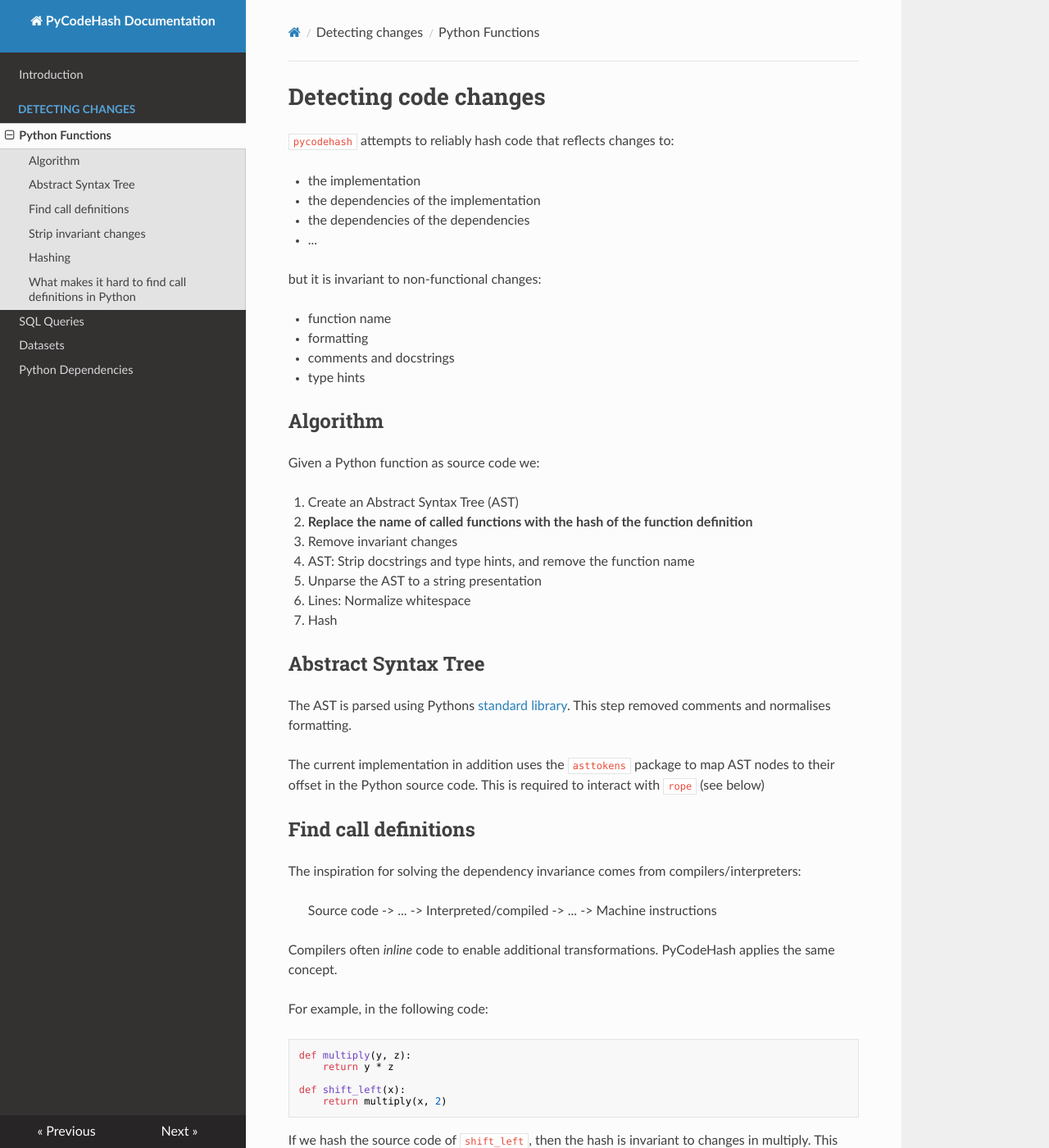
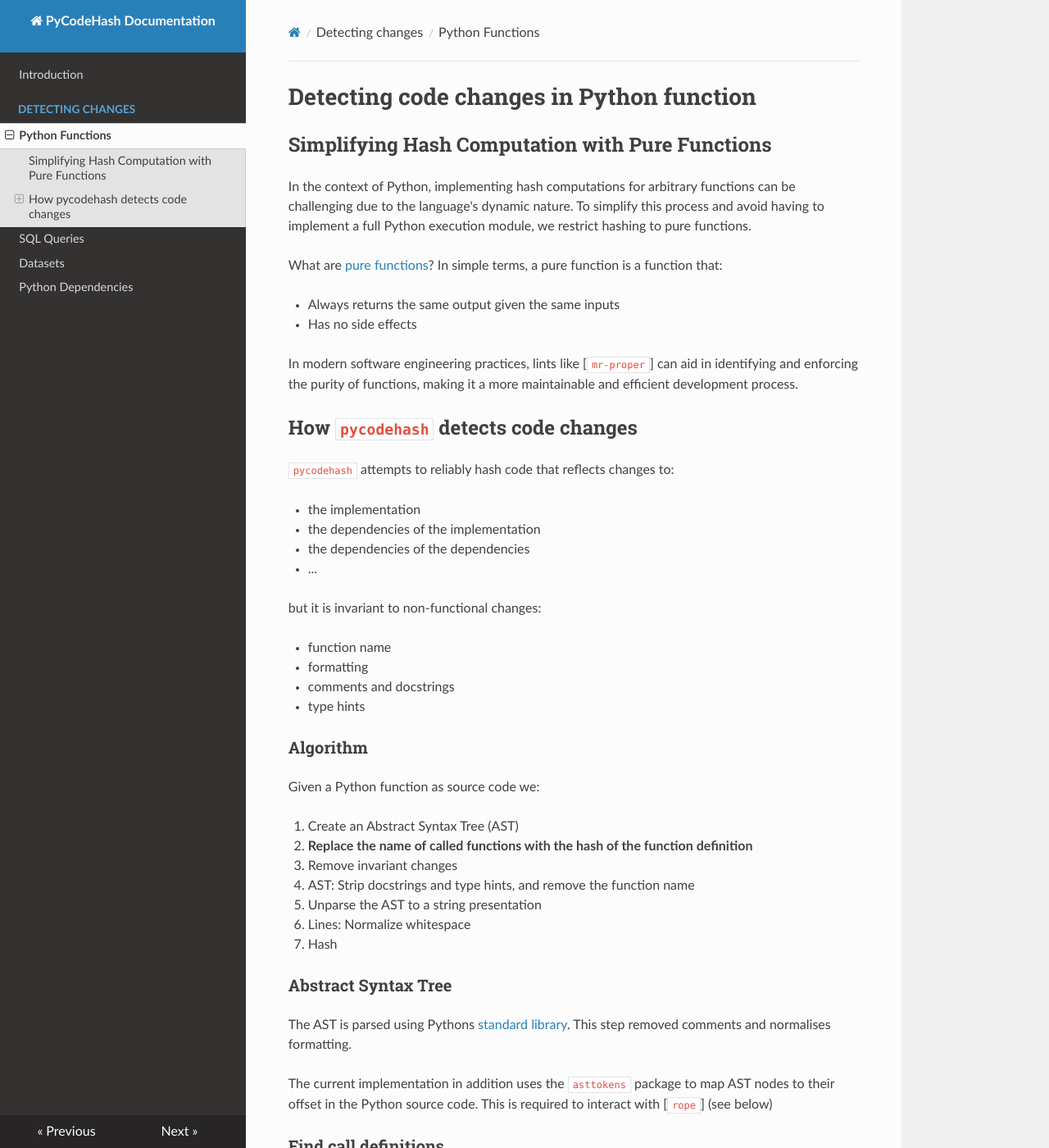
Before and after one commit to pycodehash/pycodehash, an MkDocs documentation site: the page built from docs/python_functions.md, in a window 1280 px wide and 1400 px high. Shown: the whole window at 82% size. Built offline with MkDocs 1.6.1, drawn with Linux system fonts in a browser that asks for light colours; nearby versions of some CDN libraries; some of the changed text lies outside the part shown.

Commit message:
DOC: paragraph on pure functions

````diff
--- a/docs/python_functions.md
+++ b/docs/python_functions.md
@@ -1,4 +1,23 @@
-# Detecting code changes
+# Detecting code changes in Python function
+
+## Simplifying Hash Computation with Pure Functions
+
+In the context of Python, implementing hash computations for arbitrary
+functions can be challenging due to the language's dynamic nature. To
+simplify this process and avoid having to implement a full Python
+execution module, we restrict hashing to pure functions.
+
+What are [pure functions]? In simple terms, a pure function is a function
+that:
+
+* Always returns the same output given the same inputs
+* Has no side effects
+
+In modern software engineering practices, lints like [`mr-proper`] can aid
+in identifying and enforcing the purity of functions, making it a more
+maintainable and efficient development process.
+
+## How `pycodehash` detects code changes
 
 `pycodehash` attempts to reliably hash code that reflects changes to:
 
@@ -14,7 +33,7 @@
 - comments and docstrings
 - type hints
 
-## Algorithm
+### Algorithm
 
 Given a Python function as source code we:
 
@@ -26,15 +45,15 @@
    - Lines: Normalize whitespace
 4. Hash
 
-## Abstract Syntax Tree
+### Abstract Syntax Tree
 
 The AST is parsed using Pythons [standard library](https://docs.python.org/3/library/ast.html).
 This step removed comments and normalises formatting.
 
 The current implementation in addition uses the `asttokens` package to map AST nodes to their offset in the Python source code.
-This is required to interact with `rope` (see below)
+This is required to interact with [`rope`] (see below)
 
-## Find call definitions
+### Find call definitions
 
 The inspiration for solving the dependency invariance comes from compilers/interpreters:
 
@@ -70,10 +89,10 @@
     return 9e8c617fe2e0d524469d75f43edb1ff91f9a5387af6c444017ddcd194c983aed(x, 2)
 ```
 
-The implementation builds on [`rope`](https://github.com/python-rope/rope), an advanced open-source Python refactoring library.
+The implementation builds on [`rope`], an advanced open-source Python refactoring library.
 This package performs a lot of heavy lifting. See the section "What makes it hard to find call definitions in Python" for details.
 
-## Strip invariant changes
+### Strip invariant changes
 
 In this step, PyCodeHash transforms the AST to remove invariant syntax.
 For this we implemented multiple `NodeTransformers` that can be found in `src/pycodehash/preprocessing/`.
@@ -82,12 +101,12 @@
 
 On this string, we apply whitespace normalisation to ensure platform-independent hashes.
 
-## Hashing
+### Hashing
 
 Finally, the resulting source code is hashed using `hash_string`.
 The function uses the SHA256 algorithm provided by the [standard library](https://docs.python.org/3/library/hashlib.html).
 
-## What makes it hard to find call definitions in Python
+### What makes it hard to find call definitions in Python
 
 The example below illustrates how the dynamic nature of Python allows for various styles of function definition:
 
@@ -139,3 +158,7 @@
 ```
 
 Read more on the [LEGB Rule for Python Scope](https://realpython.com/python-scope-legb-rule/#using-the-legb-rule-for-python-scope)
+
+[pure functions]: https://en.wikipedia.org/wiki/Pure_function
+[`mr-proper`]: https://github.com/best-doctor/mr_proper
+[`rope`]: https://github.com/python-rope/rope
````
